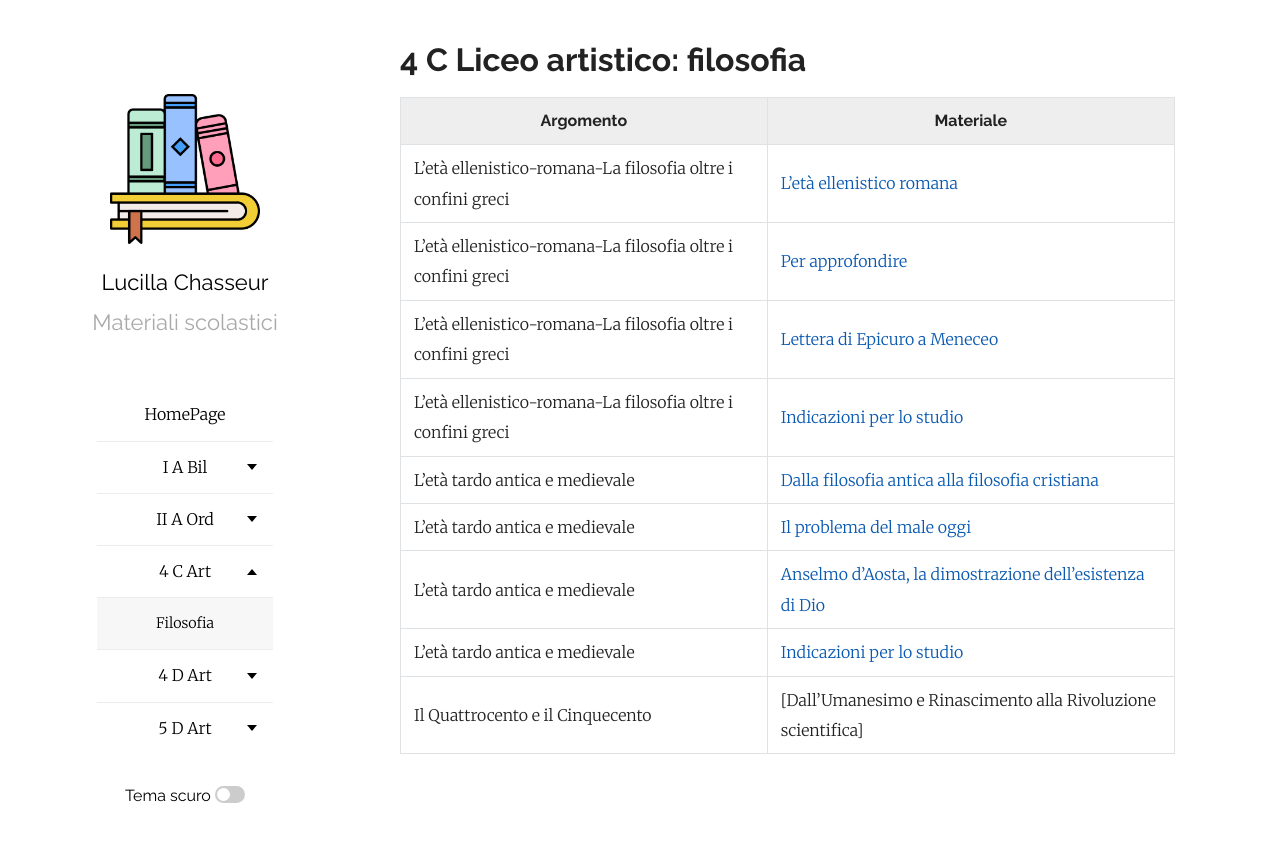
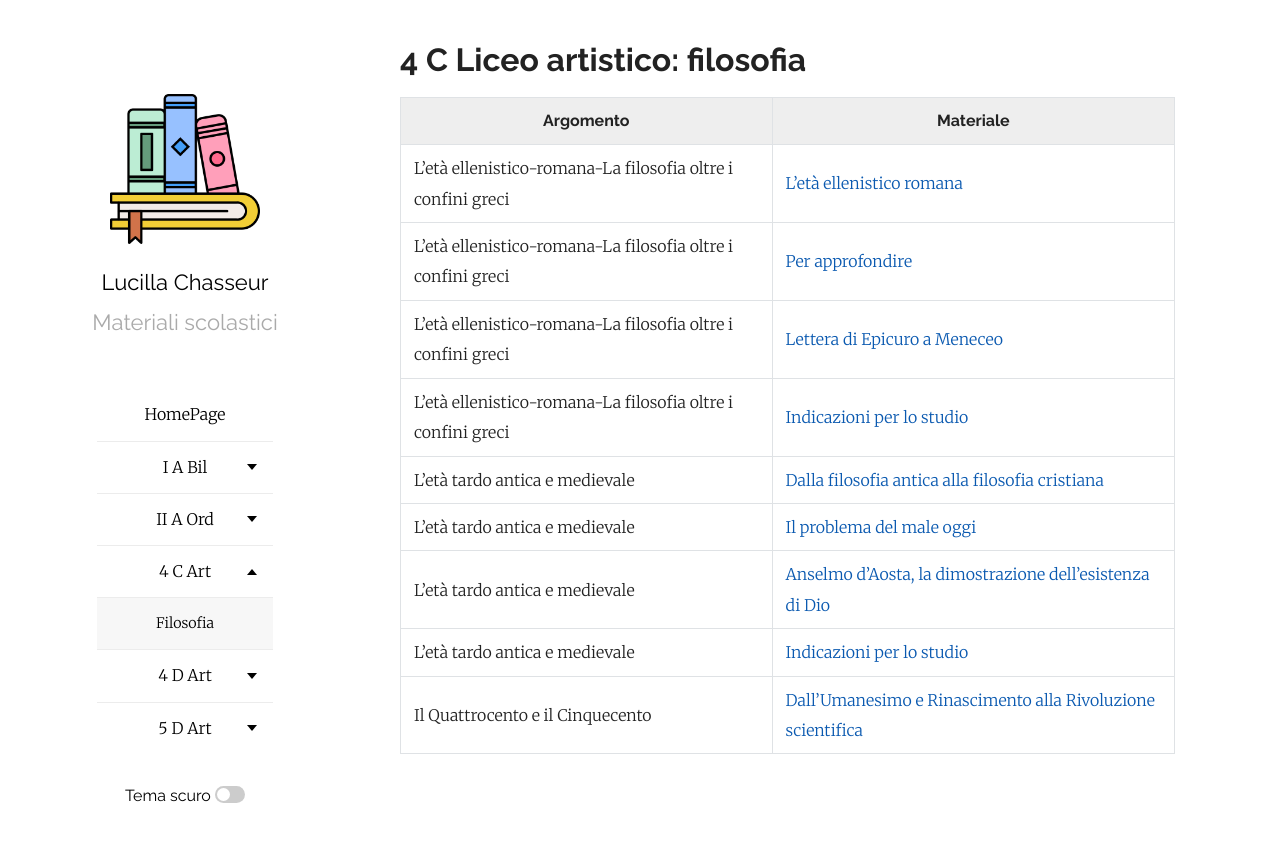
Before and after one commit to efemeridi/efemeridi.github.io, a Jekyll site: the page built from 4c_art_filosofia.md, in a window 1280 px wide. Shown: the top 842 px of the page. Built offline with Jekyll 4.4.1, drawn with Linux system fonts in a browser that asks for light colours; our own code applies the rules of GitHub Pages for plain Markdown files; part of the change alters nothing that is shown.

```diff
--- a/4c_art_filosofia.md
+++ b/4c_art_filosofia.md
@@ -13,4 +13,4 @@ layout: page
 |L'età tardo antica e medievale|[Il problema del male oggi](/materiali/4_C_art/filosofia/05_il_problema_del_male_Jonas.pdf/)
 |L'età tardo antica e medievale|[Anselmo d'Aosta, la dimostrazione dell'esistenza di Dio](/materiali/4_C_art/filosofia/04_prova_anselmo.pdf/)
 |L'età tardo antica e medievale|[Indicazioni per lo studio](/materiali/4_C_art/filosofia/PROGRAMMI/02_filocristiana_4C_26_programma_testo.pdf/)
-|Il Quattrocento e il Cinquecento|[Dall'Umanesimo e Rinascimento alla Rivoluzione scientifica]
+|Il Quattrocento e il Cinquecento|[Dall'Umanesimo e Rinascimento alla Rivoluzione scientifica](/materiali/4_C_art/filosofia/01_FILO_TRA_400_E_500/01_Quattrocento_cinquecento_4_C_artistico.pdf/)
```
